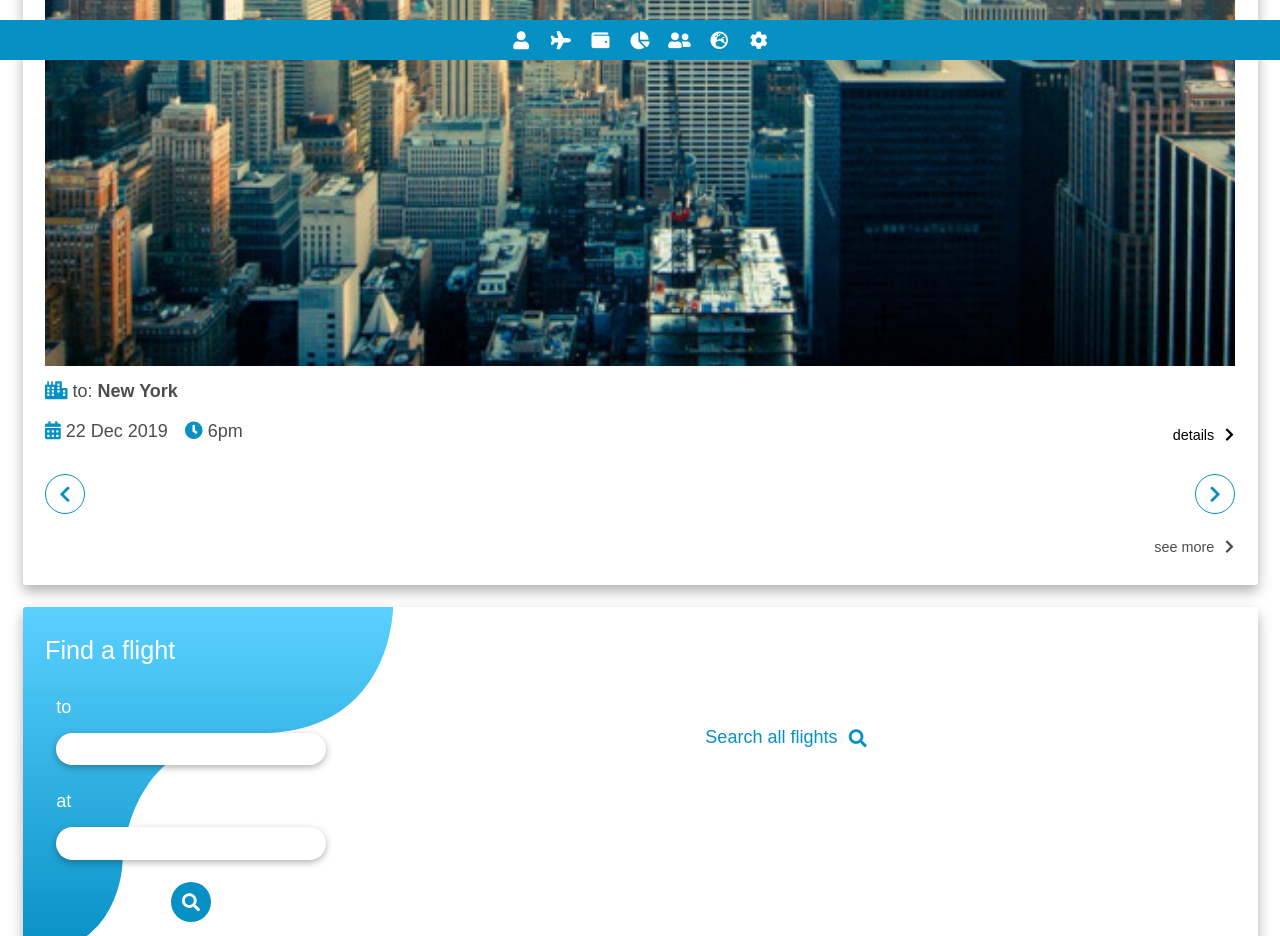
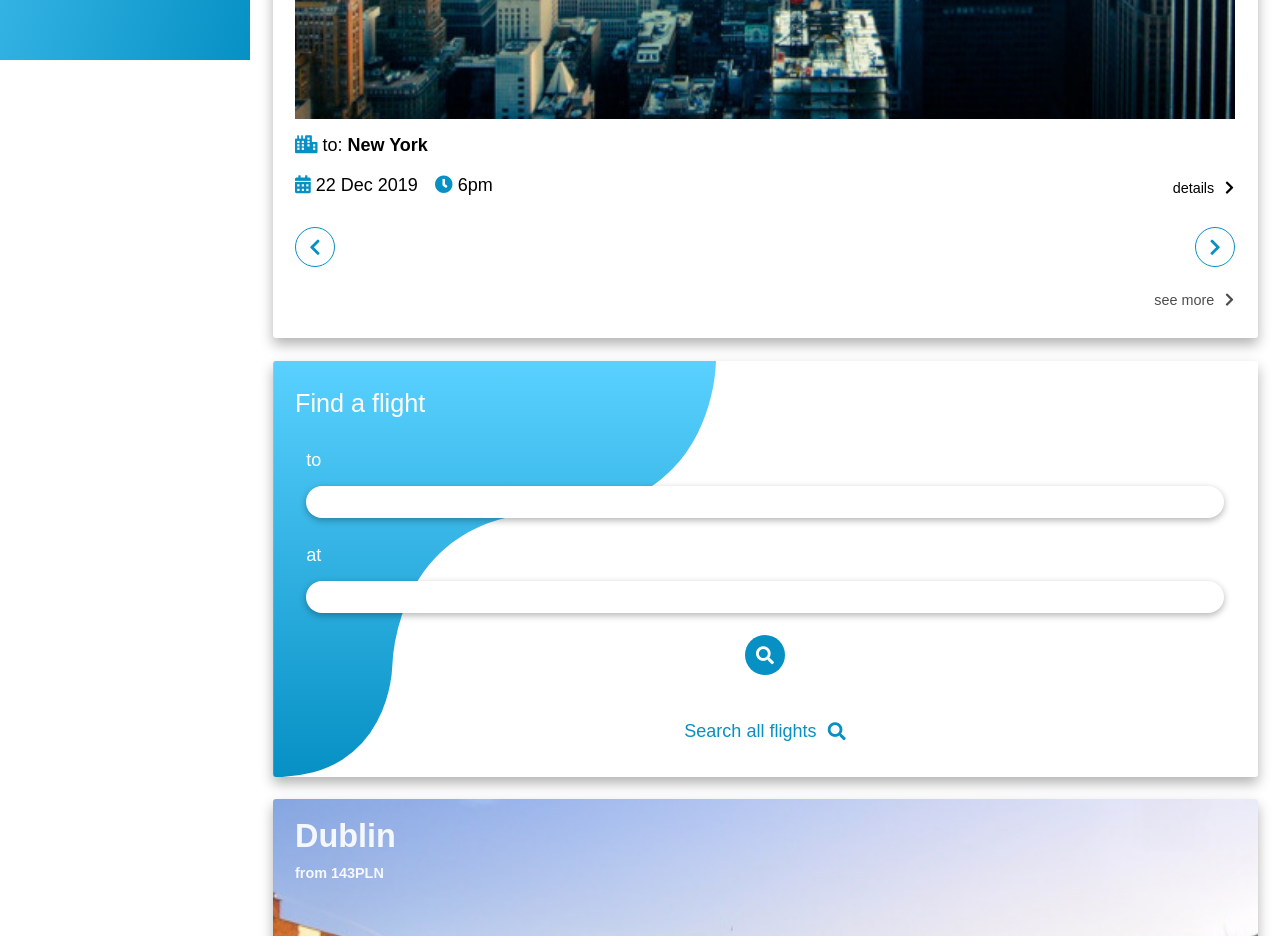
Before and after one commit to kepler003/Skyfly, a website: page index.html in a window 1280 px wide. Shown: the part 740-1676 px from the top of the page. Drawn offline with Linux system fonts and the light colour scheme.

Commit message:
Find -> Make width of a form full

```diff
--- a/index.html
+++ b/index.html
@@ -76,7 +76,7 @@
   </header>
 
   <!-- Main -->
-  <main class="box box--start   main">
+  <main class="box box--start main">
 
     <!-- Basic info -->
     <header class="card user">
@@ -193,7 +193,7 @@
       </header>
 
       <!-- Search flight form -->
-      <form>
+      <form class="find__form">
 
         <!-- To -->
         <div class="form__group find__group--at">
--- a/styles/_reset.scss
+++ b/styles/_reset.scss
@@ -10,7 +10,7 @@ body {
 	color: $gray-3;
 }
 
-a, h1, h2, h3, h4, h5, h6, p {
+a, h1, h2, h3, h4, h5, h6 {
 	color: $gray-3;
 }
 
--- a/styles/local/blocks/_find.scss
+++ b/styles/local/blocks/_find.scss
@@ -12,6 +12,10 @@
   &__heading { color: #fff; }
 
 
+
+  &__form {
+    width: 100%;
+  }
 
   &__group {
 
--- a/styles/local/blocks/_header.scss
+++ b/styles/local/blocks/_header.scss
@@ -57,3 +57,29 @@
     }
   }
 }
+
+
+
+@include up($md){
+
+  .header {
+    @include flex-pos(flex-start, flex-start, center);
+    width: 250px;
+    height: 100%;
+
+    background: linear-gradient(to bottom right, $beta, $alpha);
+
+    z-index: 10;
+
+    @include position(fixed, top, left);
+
+
+
+    &__nav {
+
+      &--bottom {
+        display: none;
+      }
+    }
+  }
+}
--- a/styles/local/blocks/_main.scss
+++ b/styles/local/blocks/_main.scss
@@ -21,3 +21,13 @@
     width: 100%;
   }
 }
+
+
+
+@include up($md){
+
+  .main {
+    width: calc(100% - 250px);
+    margin-left: auto;
+  }
+}
```
Also changed, not shown: styles/styles.css, 1 other file.
